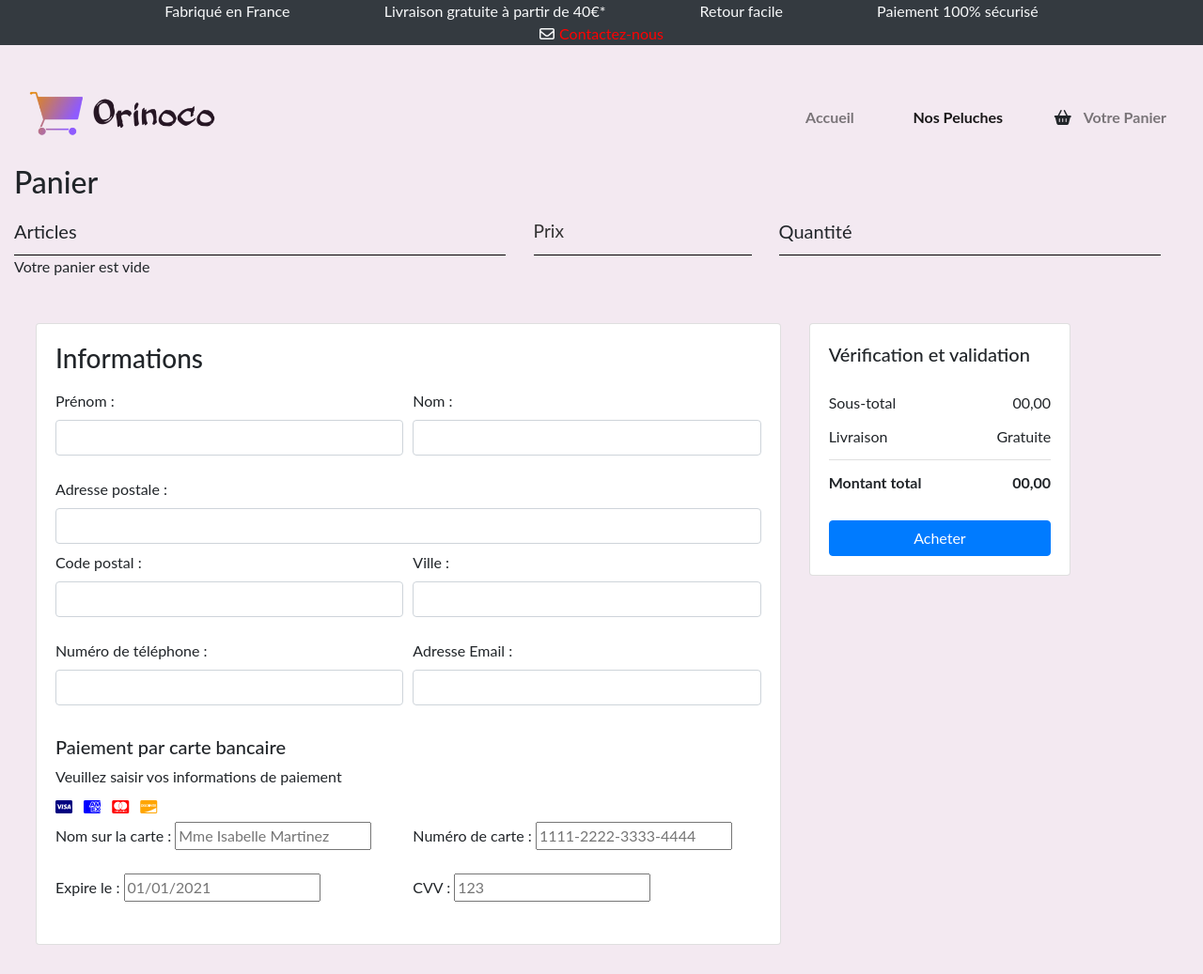
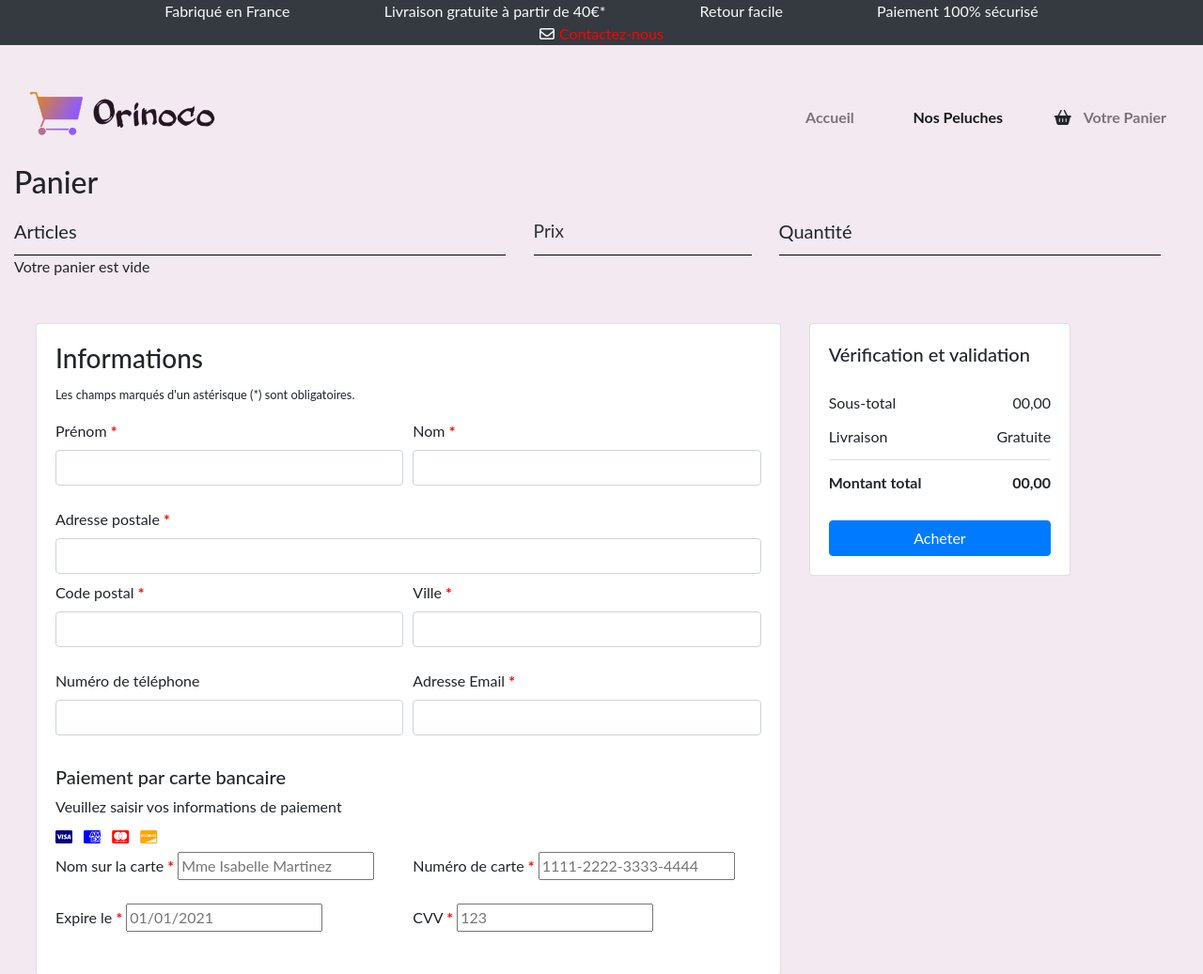
Before and after one commit to Isabelle-wd/IsabelleMartinez_5_10042021, a website: page html/cart.html in a window 1280 px wide. Shown: the top 1037 px of the page at 94% size. Drawn offline with nearby package versions, Linux system fonts and the light colour scheme; a web font is replaced by a local one.

Commit message:
Finishing touches

```diff
--- a/CSS/styles.css
+++ b/CSS/styles.css
@@ -202,3 +202,11 @@ body {
 .cart-row:last-child .cart-column {
     border: none;
 }
+#asterix {
+    font-size: 0.8em;
+}
+.required-field::after {
+    content: "*";
+    color: red;
+    font-weight: bold;
+}
--- a/JS/cart.js
+++ b/JS/cart.js
@@ -44,7 +44,6 @@ else {
 
 }
 
-
 // Supprimer un article (une ligne)
 let removeButton = document.querySelectorAll(".btn-danger");
 
@@ -58,7 +57,6 @@ for (let i = 0; i < removeButton.length; i++) {
 		window.location.reload()
 	})
 }
-
 
 /// Chercher les prix dans le panier
 let totalCalcs = []
@@ -119,44 +117,38 @@ confirmOrder.addEventListener('click', (event) => {
 	}
 
 	// Paramètres du Formulaire --- Validité des données
-	const regexString = (value) => { // le nom de famille, le prénom et la ville
+	function regexString(value) { // le nom de famille, le prénom et la ville
 		return /^[A-Za-z]{2,20}$/.test(value);
 	}
-	const alertString = (value) => {
-		return `${value}: Les chiffres et symboles ne sont pas autorisés! \n Ne pas dépasser 20 caractères!`
-	}
-
 	function checkLastName() {
 		const lastNameValidity = contactDetails.lastName;
 		if (regexString(lastNameValidity)) {
 			return true;
 		} else {
-			alert(alertString("Nom"));
+			alert("N'oubliez pas de renseigner votre nom de famille. Celui-ci ne doit comporter que des lettres.");
 			return false;
 		}
 	}
-
 	function checkFirstName() {
 		const firstNameValidity = contactDetails.firstName;
 		if (regexString(firstNameValidity)) {
 			return true;
 		} else {
-			alert(alertString("Prénom"));
+			alert("N'oubliez pas de renseigner votre prénom. Celui-ci ne doit comporter que des lettres.");
 			return false;
 		}
 	}
-
 	function checkCity() {
 		const cityValidity = contactDetails.city;
 		if (regexString(cityValidity)) {
 			return true;
 		} else {
-			alert(alertString("Ville"));
+			alert("N'oubliez pas de renseigner votre ville. Celle-ci ne doit comporter que des lettres.");
 			return false;
 		}
 	}
 
-	const regexCp = (value) => { // le code postal
+	function regexCp(value) { // le code postal
 		return /^(?:[0-8]\d|9[0-8])\d{3}$/.test(value);
 	}
 
@@ -165,12 +157,12 @@ confirmOrder.addEventListener('click', (event) => {
 		if (regexCp(cpValidity)) {
 			return true;
 		} else {
-			alert("Code postal doit comporter 5 chiffres");
+			alert("N'oubliez pas de renseigner votre code postal. Celui-ci doit comporter 5 chiffres.");
 			return false;
 		}
 	}
 
-	const regexEmail = (value) => { // l'email
+	function regexEmail(value) { // l'email
 		return /^[a-zA-Z0-9.!#$%&'*+/=?^_`{|}~-]+@[a-zA-Z0-9-]+(?:\.[a-zA-Z0-9-]+)*$/.test(value);
 	}
 
@@ -196,6 +188,7 @@ confirmOrder.addEventListener('click', (event) => {
 
 	} else {
 		alert("Veuillez vérifier les informations indiquées dans le formulaire");
+		return false;
 	};
 
 
@@ -217,7 +210,6 @@ function sendDataOff(sendOrder) {
 	promise.then(async(response) => {
 		try {
 			const content = await response.json();
-			console.log(content);
 
 			if (response.ok) {
 				console.log(`Résultat de response.ok : ${response.ok}`);
--- a/JS/product.js
+++ b/JS/product.js
@@ -11,7 +11,7 @@ async function getData() {
 
 teddyId = location.search.substring(4);
 
-// Cloner les données du produit
+/// Cloner les données du produit
 async function productPage() {
 	teddy = await getData();
 
--- a/html/cart.html
+++ b/html/cart.html
@@ -88,45 +88,47 @@
             <div class="col-lg-8 mt-5">
                 <div class="card pb-1">
                     <div class="card-body">
-                        <h3 class="mb-3">Informations</h3>
-                        <div class="form-row">
+                        <h3 class="mb-2">Informations</h3>
+                        <span id="asterix">Les champs marqués d'un astérisque (*) sont obligatoires.</span>
+                        <div class="form-row mt-3">
                             <div class="col-lg-6">
                                 <div class="md-form md-outline mb-0 mb-lg-4">
-                                    <label for="firstName" required>Prénom :</label>
+                                    <label class="required-field" for="firstName" required>Prénom </label>
                                     <input type="text" id="firstName" class="form-control mb-0 mb-lg-2">
                                 </div>
                             </div>
                             <div class="col-lg-6">
                                 <div class="md-form md-outline">
-                                    <label for="lastName" required>Nom :</label>
+                                    <label class="required-field" for="lastName" required>Nom </label>
                                     <input type="text" id="lastName" class="form-control">
                                 </div>
                             </div>
                         </div>
                         <div class="md-form md-outline">
-                            <label for="address" required>Adresse postale :</label>
+                            <label class="required-field" for="address" required>Adresse postale </label>
                             <input type="text" id="address" class="form-control">
                         </div>
                         <div class="form-row">
                             <div class="form-group col-md-6 mt-2">
-                                <label for="cp" required>Code postal :</label>
+                                <label class="required-field" for="cp" required>Code postal </label>
                                 <input type="text" id="cp" class="form-control">
                             </div>
                             <div class="form-group col-md-6 mt-2">
-                                <label for="city" required>Ville :</label>
+                                <label class="required-field" for="city" required>Ville </label>
                                 <input type="text" id="city" class="form-control">
                             </div>
                         </div>
                         <div class="form-row">
                             <div class="form-group col-md-6 mt-2">
-                                <label for="phone">Numéro de téléphone :</label>
+                                <label for="phone">Numéro de téléphone </label>
                                 <input type="tel" id="phone" class="form-control">
                             </div>
                             <div class="form-group col-md-6 mt-2">
-                                <label for="email" required>Adresse Email :</label>
+                                <label class="required-field" for="email" required>Adresse Email </label>
                                 <input type="email" id="email" class="form-control">
                             </div>
                         </div>
+
                         <div class="col-50 mt-3">
                             <h5>Paiement par carte bancaire</h5>
                             <label for="fname">Veuillez saisir vos informations de paiement</label>
@@ -139,23 +141,23 @@
                             <div id="payment-card">
                                 <div class="form-row">
                                     <div class="form-group col-md-6 mt-1">
-                                        <label for="cname">Nom sur la carte :</label>
+                                        <label class="required-field" for="cname">Nom sur la carte </label>
                                         <input type="text" id="cname" name="cardname"
                                             placeholder="Mme Isabelle Martinez">
                                     </div>
                                     <div class="form-group col-md-6 mt-1">
-                                        <label for="ccnum">Numéro de carte :</label>
+                                        <label class="required-field" for="ccnum">Numéro de carte </label>
                                         <input type="text" id="ccnum" name="cardnumber"
                                             placeholder="1111-2222-3333-4444">
                                     </div>
                                 </div>
                                 <div class="form-row">
                                     <div class="form-group col-md-6 mt-1">
-                                        <label for="expmonth">Expire le :</label>
+                                        <label class="required-field" for="expmonth">Expire le </label>
                                         <input type="text" id="expmonth" name="expmonth" placeholder="01/01/2021">
                                     </div>
                                     <div class="form-group col-md-6 mt-1">
-                                        <label for="cvv">CVV :</label>
+                                        <label class="required-field" for="cvv">CVV </label>
                                         <input type="text" id="cvv" name="cvv" placeholder="123">
                                     </div>
                                 </div>
```
Also changed, not shown: JS/items.js (+4 -3 lines).
